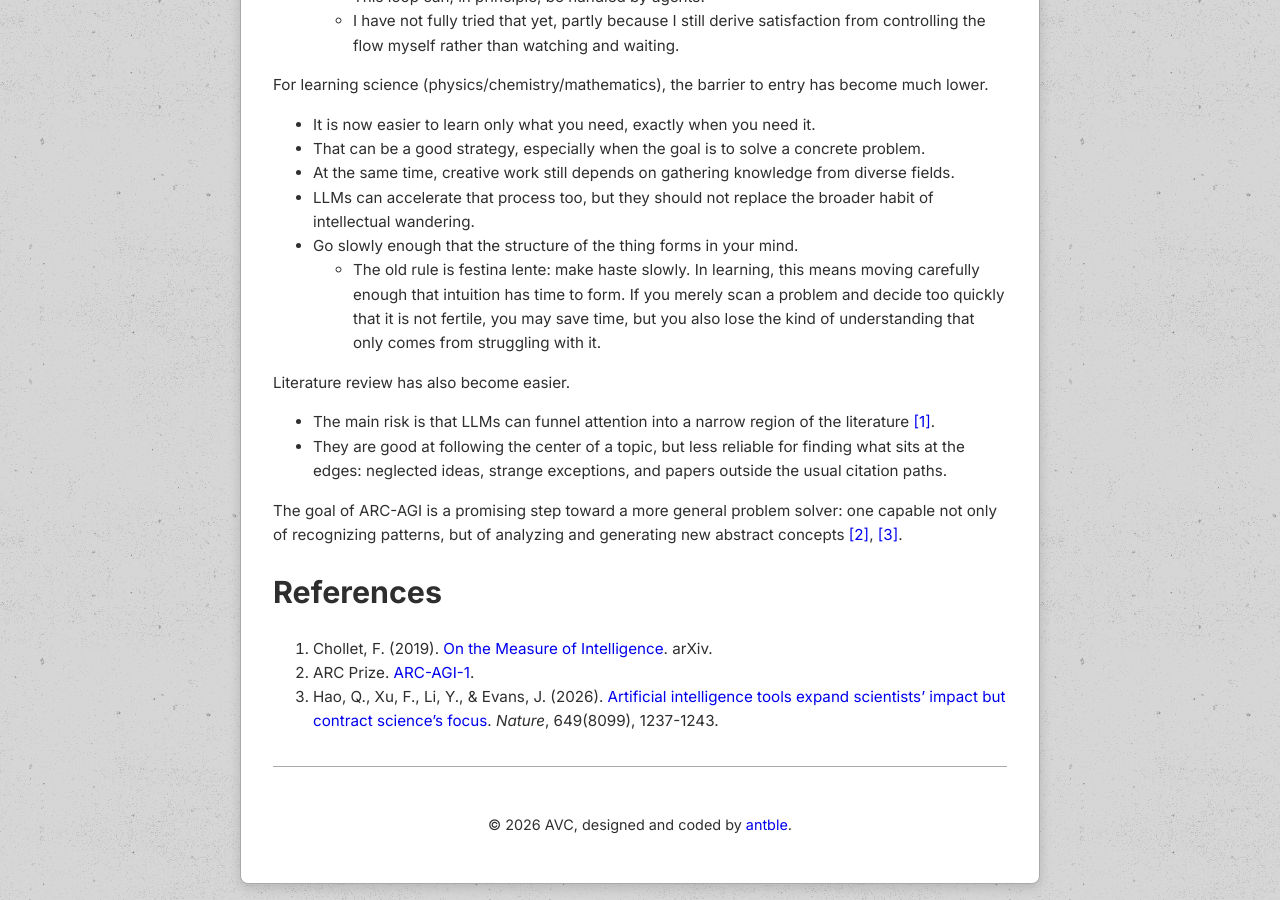
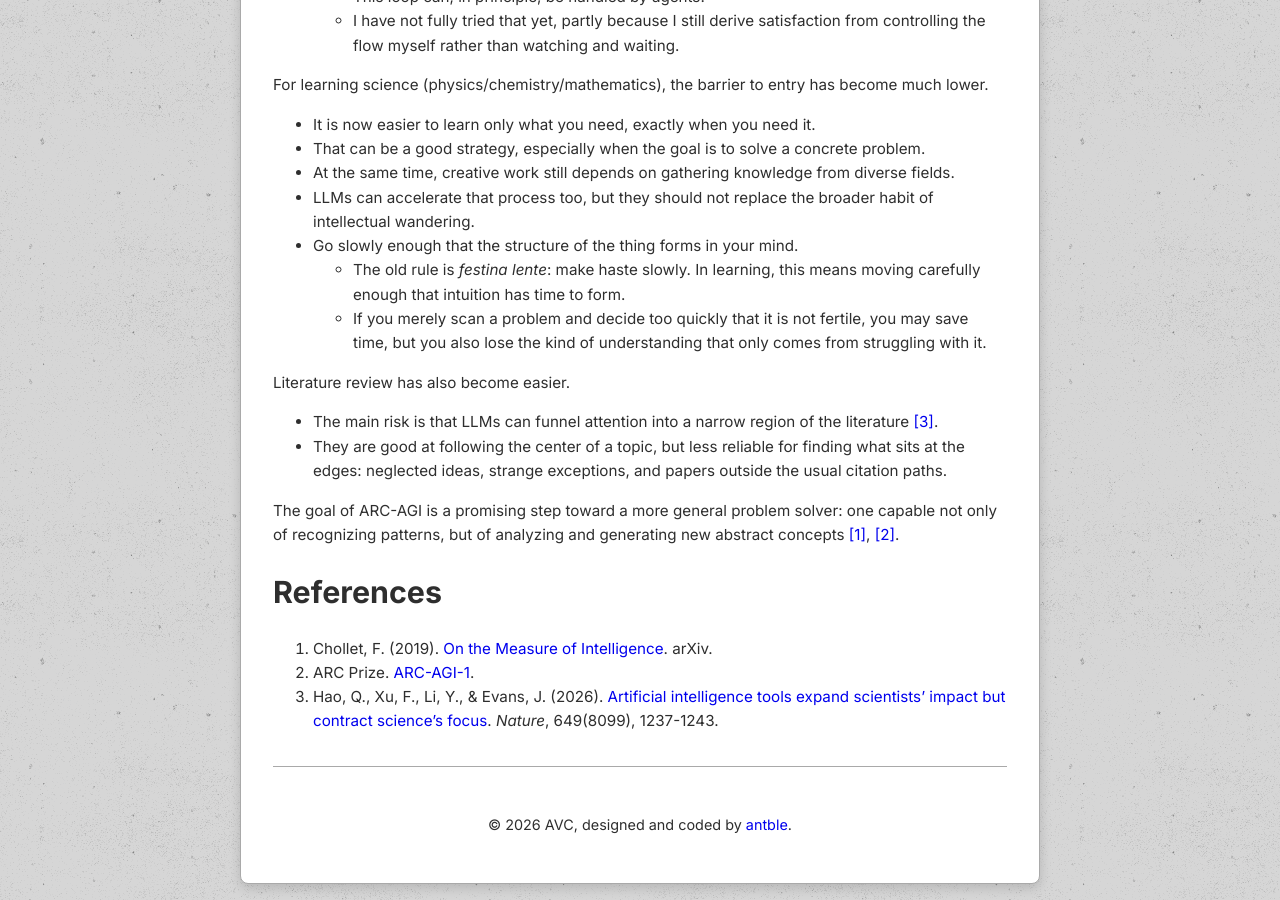
Before and after one commit to antble/antble.github.io, a Jekyll site: the page built from _posts/blog/2026-04-26-on-using-LLMs.md, in a window 1280 px wide and 900 px high, scrolled down 726 px. Built offline with Jekyll 4.4.1, drawn with Linux system fonts in a browser that asks for light colours.

Commit message:
update file

```diff
--- a/_posts/blog/2026-04-26-on-using-LLMs.md
+++ b/_posts/blog/2026-04-26-on-using-LLMs.md
@@ -30,13 +30,14 @@ For learning science (physics/chemistry/mathematics), the barrier to entry has b
   - At the same time, creative work still depends on gathering knowledge from diverse fields.
   - LLMs can accelerate that process too, but they should not replace the broader habit of intellectual wandering.
   - Go slowly enough that the structure of the thing forms in your mind.
-    - The old rule is festina lente: make haste slowly. In learning, this means moving carefully enough that intuition has time to form. If you merely scan a problem and decide too quickly that it is not fertile, you may save time, but you also lose the kind of understanding that only comes from struggling with it.
+    - The old rule is *festina lente*: make haste slowly. In learning, this means moving carefully enough that intuition has time to form.
+    - If you merely scan a problem and decide too quickly that it is not fertile, you may save time, but you also lose the kind of understanding that only comes from struggling with it.
 
 Literature review has also become easier.
-  - The main risk is that LLMs can funnel attention into a narrow region of the literature [[1]](#hao2026).
+  - The main risk is that LLMs can funnel attention into a narrow region of the literature [[3]](#hao2026).
   - They are good at following the center of a topic, but less reliable for finding what sits at the edges: neglected ideas, strange exceptions, and papers outside the usual citation paths.
 
-The goal of ARC-AGI is a promising step toward a more general problem solver: one capable not only of recognizing patterns, but of analyzing and generating new abstract concepts [[2]](#chollet2019), [[3]](#arcagi1).
+The goal of ARC-AGI is a promising step toward a more general problem solver: one capable not only of recognizing patterns, but of analyzing and generating new abstract concepts [[1]](#chollet2019), [[2]](#arcagi1).
 
 # References
 
```
